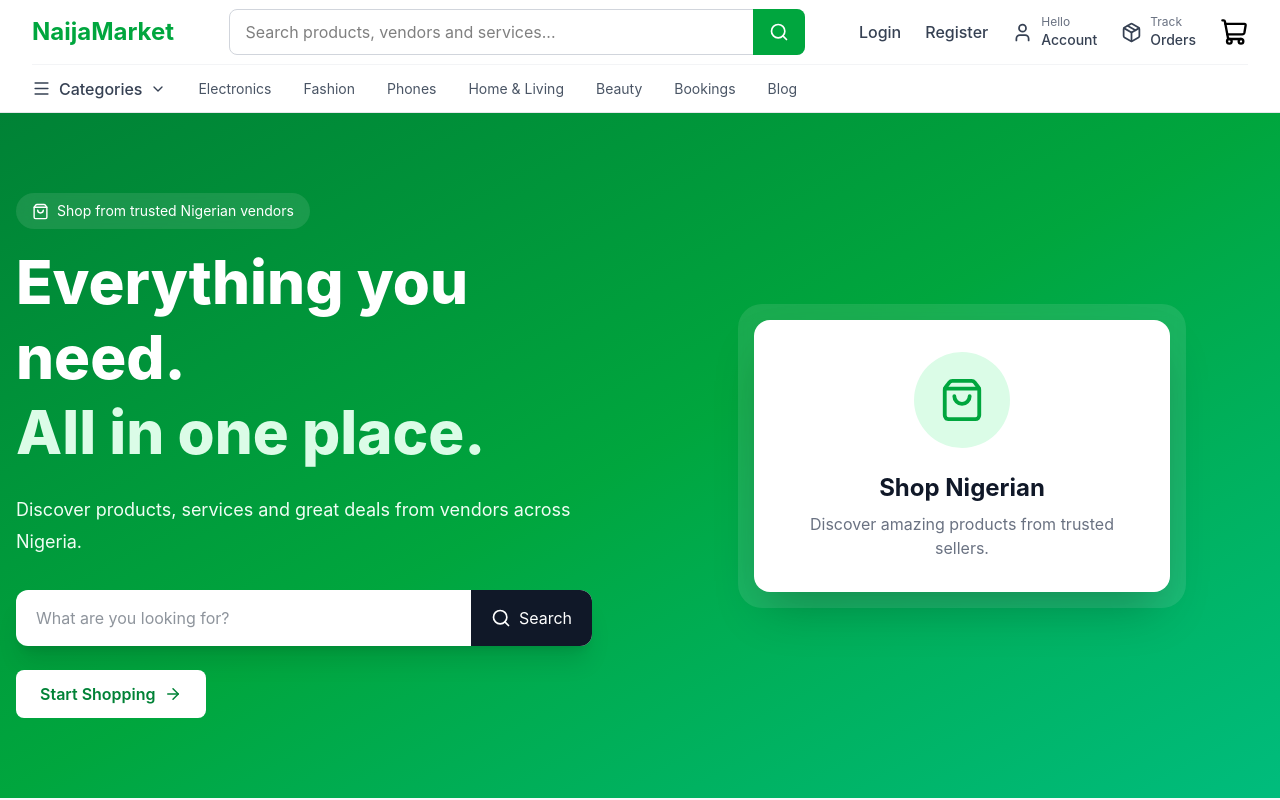
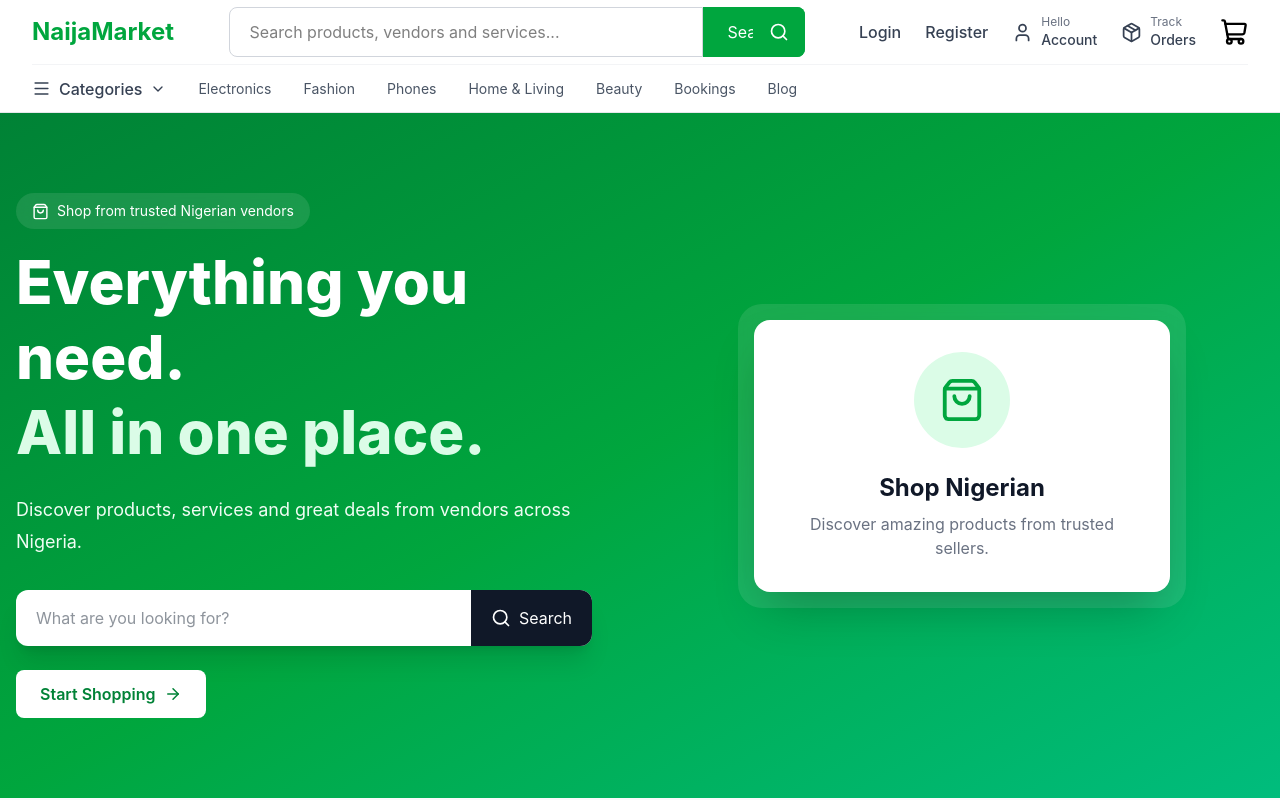
Before and after one commit to Sanctiexchange/Sure-space, a React (Vite) app: page / in a window 1280 px wide. Shown: the top 800 px of the page. Built offline with nearby package versions, Linux system fonts and the light colour scheme.

Commit message:
account page update

```diff
--- a/src/components/navbar/Navbar.jsx
+++ b/src/components/navbar/Navbar.jsx
@@ -16,6 +16,19 @@
 function Navbar() {
   const { user, logout } = useAuth();
   const [mobileMenuOpen, setMobileMenuOpen] = useState(false)
+  const [searchTerm, setSearchTerm] = useState("")
+  const handleSearch = (e) => {
+  e.preventDefault();
+
+  const search = searchTerm.trim();
+
+  if (!search) {
+    navigate("/products");
+    return;
+  }
+
+  navigate(`/products?search=${encodeURIComponent(search)}`);
+};
   const { cartItems } = useCart()
   const cartCount = cartItems.reduce(
     (total, item) => total + item.quantity,
@@ -47,11 +60,25 @@
 
             <div className="relative w-full">
 
-              <input
-                type="text"
-                placeholder="Search products, vendors and services..."
-                className="w-full rounded-lg border border-gray-300 py-2.5 pl-4 pr-12 outline-none focus:border-green-500 focus:ring-2 focus:ring-green-100"
-              />
+              <form
+  onSubmit={handleSearch}
+  className="flex flex-1 max-w-2xl"
+>
+  <input
+    type="text"
+    value={searchTerm}
+    onChange={(e) => setSearchTerm(e.target.value)}
+    placeholder="Search products, vendors and services..."
+    className="flex-1 rounded-l-lg border border-gray-300 px-5 py-3 outline-none focus:border-green-600"
+  />
+
+  <button
+    type="submit"
+    className="rounded-r-lg bg-green-600 px-6 text-white hover:bg-green-700"
+  >
+    Search
+  </button>
+</form>
 
               <button
                 className="absolute right-0 top-0 h-full px-4 bg-green-600 text-white rounded-r-lg hover:bg-green-700"
--- a/src/pages/Account.jsx
+++ b/src/pages/Account.jsx
@@ -69,6 +69,12 @@
                 {user.phone}
               </p>
 
+              <p>
+                <span className="font-semibold" bg-red>
+                  Billing Address: <input type="text" />
+               </span>
+              </p>
+
             </div>
 
           </div>
@@ -84,6 +90,8 @@
               View your previous purchases.
             </p>
 
+
+
             <Link
               to="/orders"
               className="mt-5 inline-block font-semibold text-green-600 hover:text-green-700"
@@ -95,6 +103,7 @@
 
         </div>
 
+
         {/* Logout */}
         <button
           onClick={logout}
@@ -103,6 +112,16 @@
           Logout
         </button>
 
+          {/* home page*/}
+         <button>
+          <Link
+           to={`/`}
+           className="mt-8 rounded-lg bg-green-400 px-6 py-3 font-semibold text-white  hover:bg-blue-300"
+           >
+          Home
+          </Link>
+        </button>
+
       </div>
     </div>
   );
--- a/src/pages/Products.jsx
+++ b/src/pages/Products.jsx
@@ -1,4 +1,16 @@
+import { useSearchParams } from "react-router-dom";
+import products from "../data/products";
+
 function Products() {
+  const searchParams = useSearchParams();
+  const searchTerm = searchParams.get("q");
+
+  const filteredProducts = searchTerm
+    ? products.filter((product) =>
+        product.name.toLowerCase().includes(searchTerm.toLowerCase())
+      )
+    : products;
+
   return (
     <div className="min-h-screen bg-gray-100 p-8">
       <h1 className="text-3xl font-bold">
@@ -8,6 +20,15 @@
       <p className="mt-4 text-gray-600">
         Browse products from Nigerian vendors.
       </p>
+
+      <div className="mt-8 grid grid-cols-1 gap-6 sm:grid-cols-2 lg:grid-cols-3">
+        {filteredProducts.map((product) => (
+          <div key={product.id} className="bg-white p-4 shadow-md">
+            <h2 className="text-xl font-bold">{product.name}</h2>
+            <p className="text-gray-600">${product.price.toFixed(2)}</p>
+          </div>
+        ))}
+      </div>
     </div>
   )
 }
```
